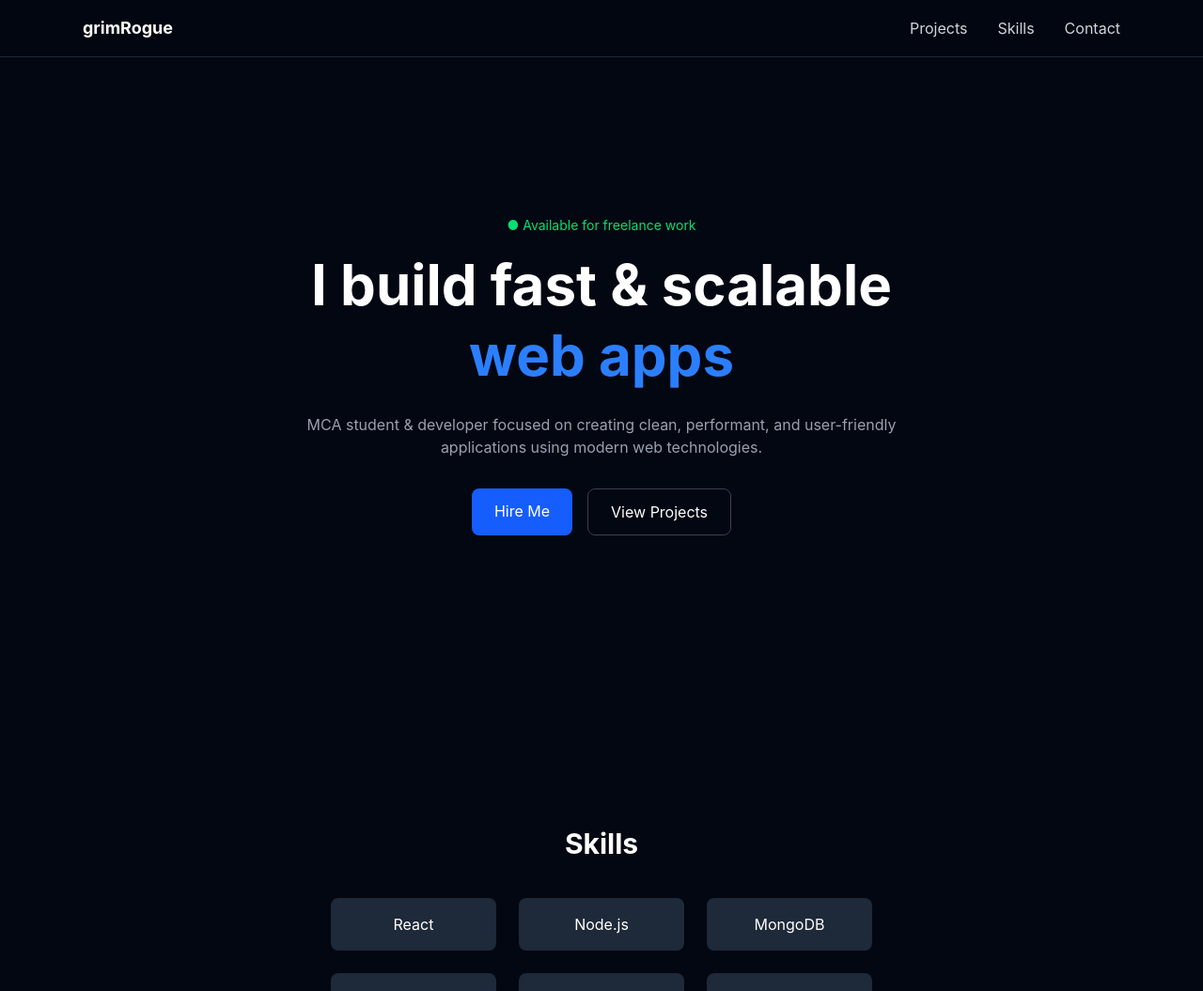
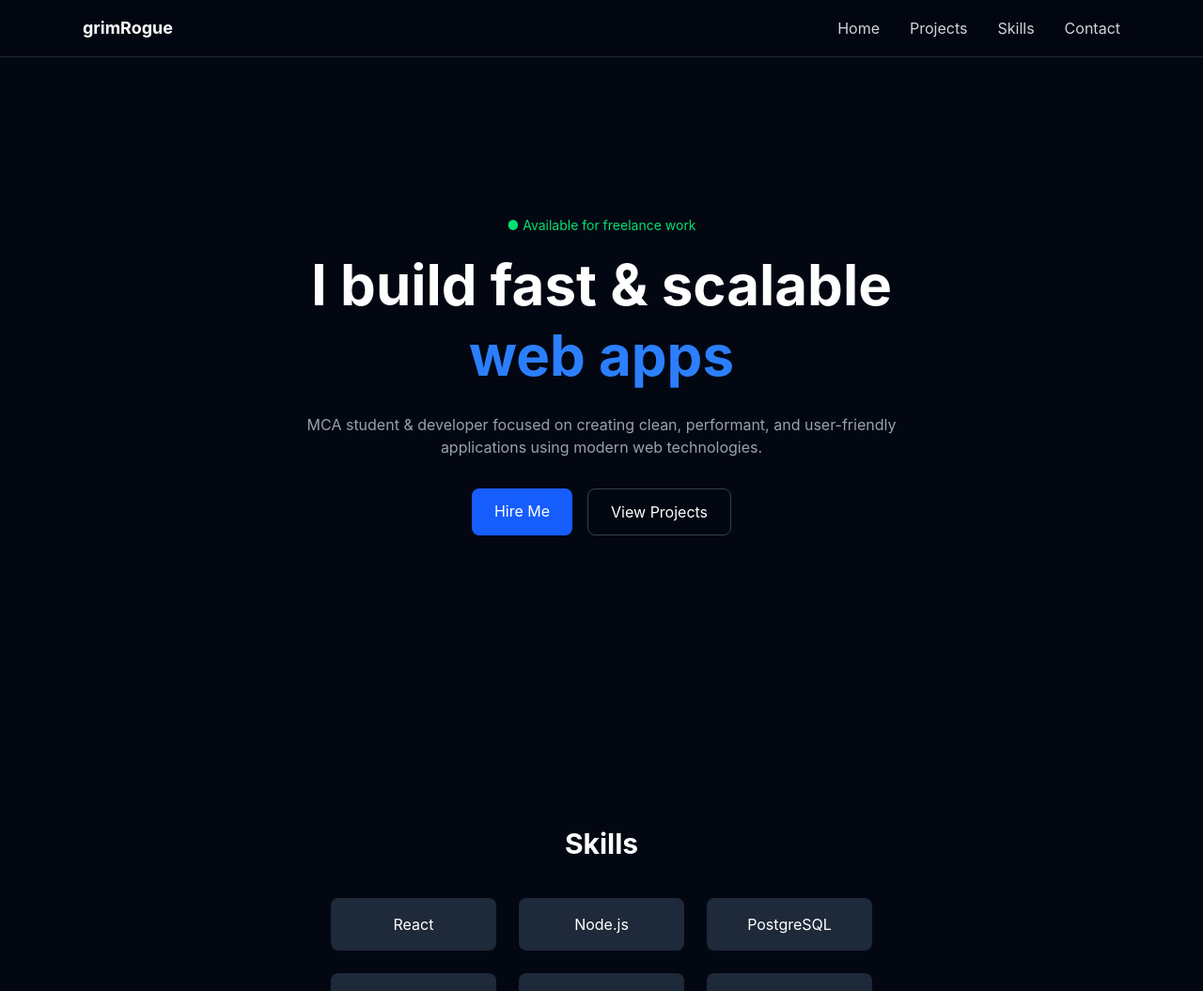
Before and after one commit to RogueGrim/portfolio-website, a React (Vite) app: page / in a window 1280 px wide. Shown: the top 1055 px of the page at 94% size. Built offline with nearby package versions, Linux system fonts and the light colour scheme.

Commit message:
added ids to sections added home to navbar

```diff
--- a/src/components/Hero.tsx
+++ b/src/components/Hero.tsx
@@ -3,7 +3,7 @@ import { motion } from "framer-motion"
 
 function Hero(): React.JSX.Element {
   return (
-    <section className="min-h-screen flex items-center justify-center text-center px-6">
+    <section id="home" className="min-h-screen flex items-center justify-center text-center px-6">
       <motion.div
             initial={{ opacity: 0, y: 40 }}
             animate={{ opacity: 1, y: 0 }}
--- a/src/components/Navbar.tsx
+++ b/src/components/Navbar.tsx
@@ -8,6 +8,7 @@ type NavItem = {
 }
 
 const navItems: NavItem[] = [
+  { label: "Home", href: "#home" },
   { label: "Projects", href: "#projects" },
   { label: "Skills", href: "#skills" },
   { label: "Contact", href: "#contact" },
--- a/src/components/Skills.tsx
+++ b/src/components/Skills.tsx
@@ -5,7 +5,7 @@ import { container, item } from "./stagger"
 const skills: string[] = [
   "React",
   "Node.js",
-  "MongoDB",
+  "PostgreSQL",
   "Express",
   "TypeScript",
   "Git",
```
